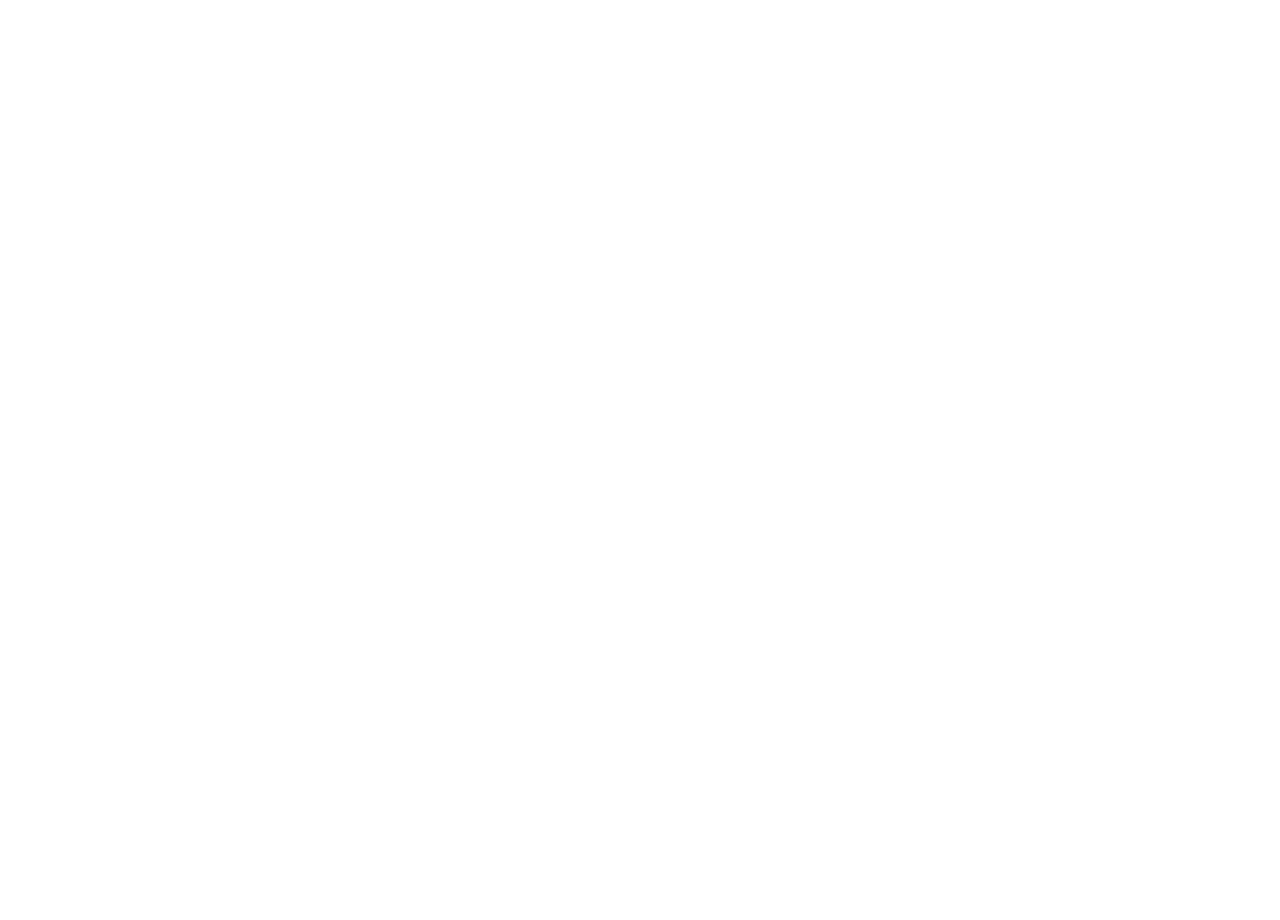
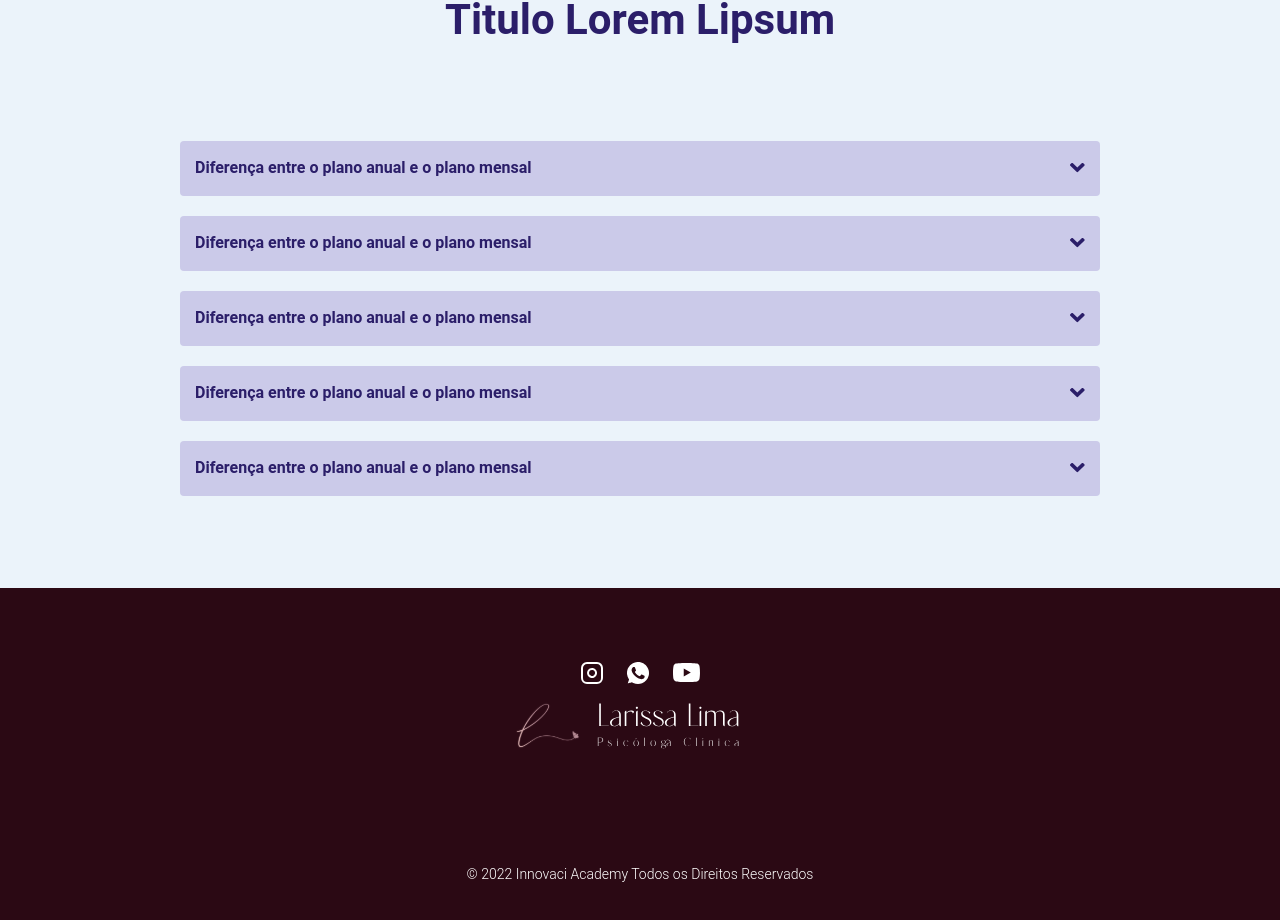
Before and after one commit to gcpinheiro/larissa-lima, a Next.js app: page / in a window 1280 px wide. Shown: the part 2641-3561 px from the top of the page. Before the commit the page ends 2629 px from the top, so only its background shows below. Built offline with nearby package versions, Linux system fonts and the light colour scheme.

Commit message:
Realiza ajustes

```diff
--- a/src/components/Footer/styles.ts
+++ b/src/components/Footer/styles.ts
@@ -3,8 +3,8 @@ import styled from 'styled-components';
 
 export const ContainerFooter = styled.footer`
   width: 100%;
-  height: 824px;
-  background-color: ${({ theme }) => theme.colors.purple};
+  height: 424px;
+  background-color: ${({ theme }) => theme.colors.primary};
   padding: 78px 122px 37px 122px;
   box-sizing: border-box;
 
@@ -128,11 +128,12 @@ export const BoxAboutAndSocialMedias = styled.div`
 `;
 
 export const BoxSocialMedia = styled.div`
-  width: 332px;
+  width: 100%;
   height: 99px;
   display: flex;
   flex-direction: row;
   align-items: flex-start;
+  justify-content: space-around;
 
   @media only screen and (max-width: 1300px) {
     width: 100%;
--- a/src/components/button/Button.tsx
+++ b/src/components/button/Button.tsx
@@ -16,8 +16,8 @@ const Button = styled.button`
   }
 
   @media only screen and (max-width: 890px) {
-    font-size: 18px;
-    padding: 8px;
+    font-size: 14px;
+    padding: 8px 16px;
   }
 `;
 
--- a/src/components/header/styles.ts
+++ b/src/components/header/styles.ts
@@ -15,7 +15,7 @@ export const Container = styled.header`
   flex-direction: row;
   justify-content: space-between;
 
-  @media only screen and (max-width: 890px) {
+  @media only screen and (max-width: 990px) {
     padding: 21px 19px 19px 31px;
   }
 
@@ -48,9 +48,9 @@ export const ActionsContainer = styled.div`
   align-items: center;
   gap: 5px;
   padding: 0 20px;
-  width: 40%;
+  width: 50%;
 
-  @media only screen and (max-width: 890px) {
+  @media only screen and (max-width: 990px) {
     display: none;
   }
 `;
@@ -63,7 +63,7 @@ export const LinkOptions = styled.a`
     text-decoration: underline;
     opacity: 0.8;
   }
-  @media only screen and (max-width: 890px) {
+  @media only screen and (max-width: 990px) {
     font-size: 32px;
   }
 `;
@@ -81,7 +81,7 @@ export const Menu = styled.img`
   height: 20px;
   display: none;
 
-  @media only screen and (max-width: 890px) {
+  @media only screen and (max-width: 990px) {
     display: block;
     cursor: pointer;
   }
@@ -90,7 +90,7 @@ export const Menu = styled.img`
 export const ModalMenu = styled.div<StateModal>`
   width: ${(props) => (props.state ? '100%' : '0%')};
   height: ${(props) => (props.state ? '934px' : '0px')};
-  background-color: #2b1e69;
+  background-color: ${({ theme }) => theme.colors.primary};
   position: absolute;
   left: 0;
   top: 0;
--- a/src/pages/index.tsx
+++ b/src/pages/index.tsx
@@ -9,6 +9,7 @@ import { Depoimentos } from '../components/Depoimentos';
 import Footer from '../components/Footer';
 import { Header } from '../components/header';
 import { MercadoAlimenticio } from '../components/mercado-alimenticio';
+import { Planos } from '../components/Planos';
 // import NossosCursos from '../components/nossos-cursos';
 // import { OQueEstaEsperando } from '../components/o-que-esta-esperando';
 // import { PorQueInovacci } from '../components/porque-inovacci';
@@ -23,7 +24,8 @@ const Home: NextPage = () => {
       <Depoimentos />
       <BannerInicial />
       <MercadoAlimenticio />
-      {/* <Footer /> */}
+      <Planos />
+      <Footer />
       {/* <NossosCursos />
       <OQueEstaEsperando />
       <CursosPagos />
```
